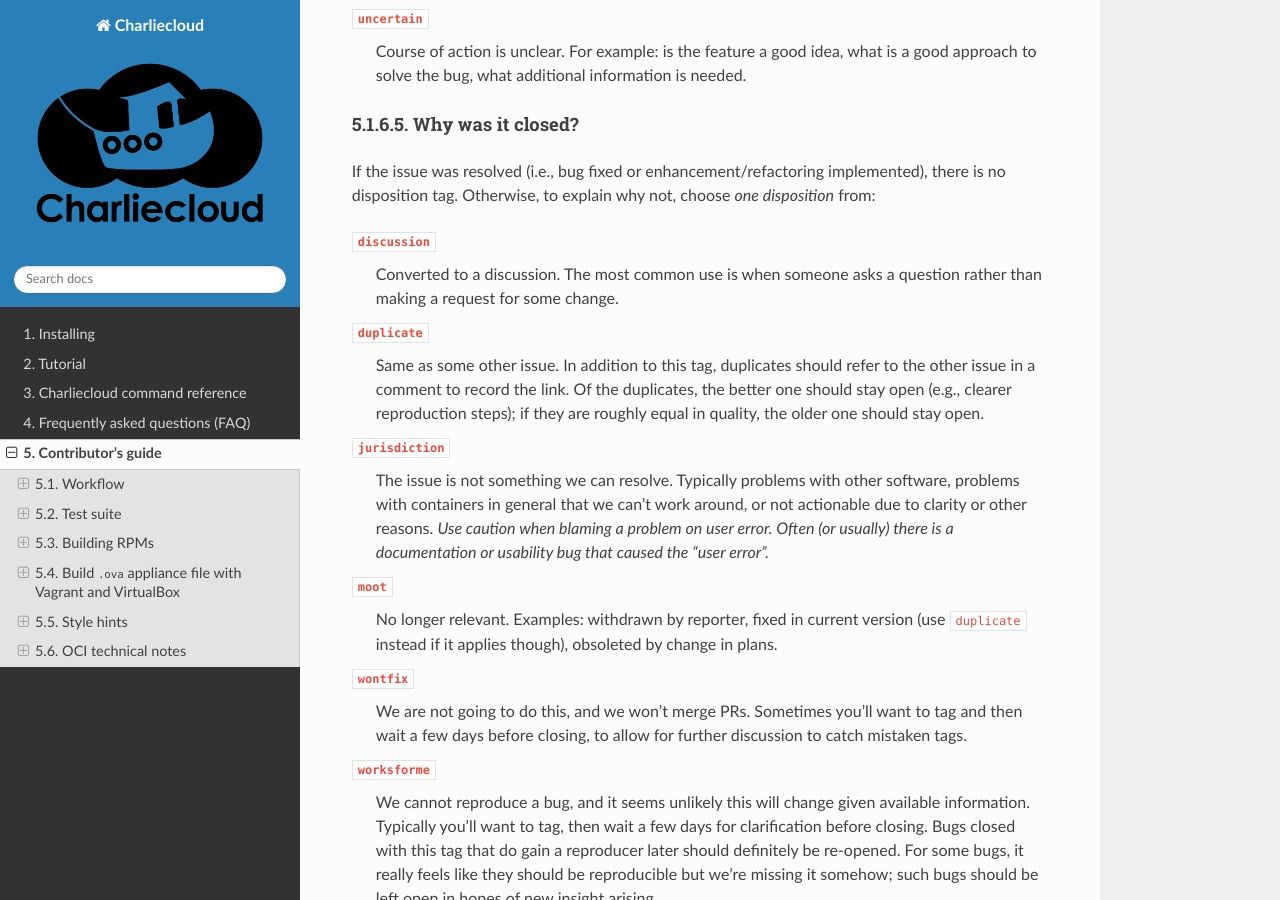
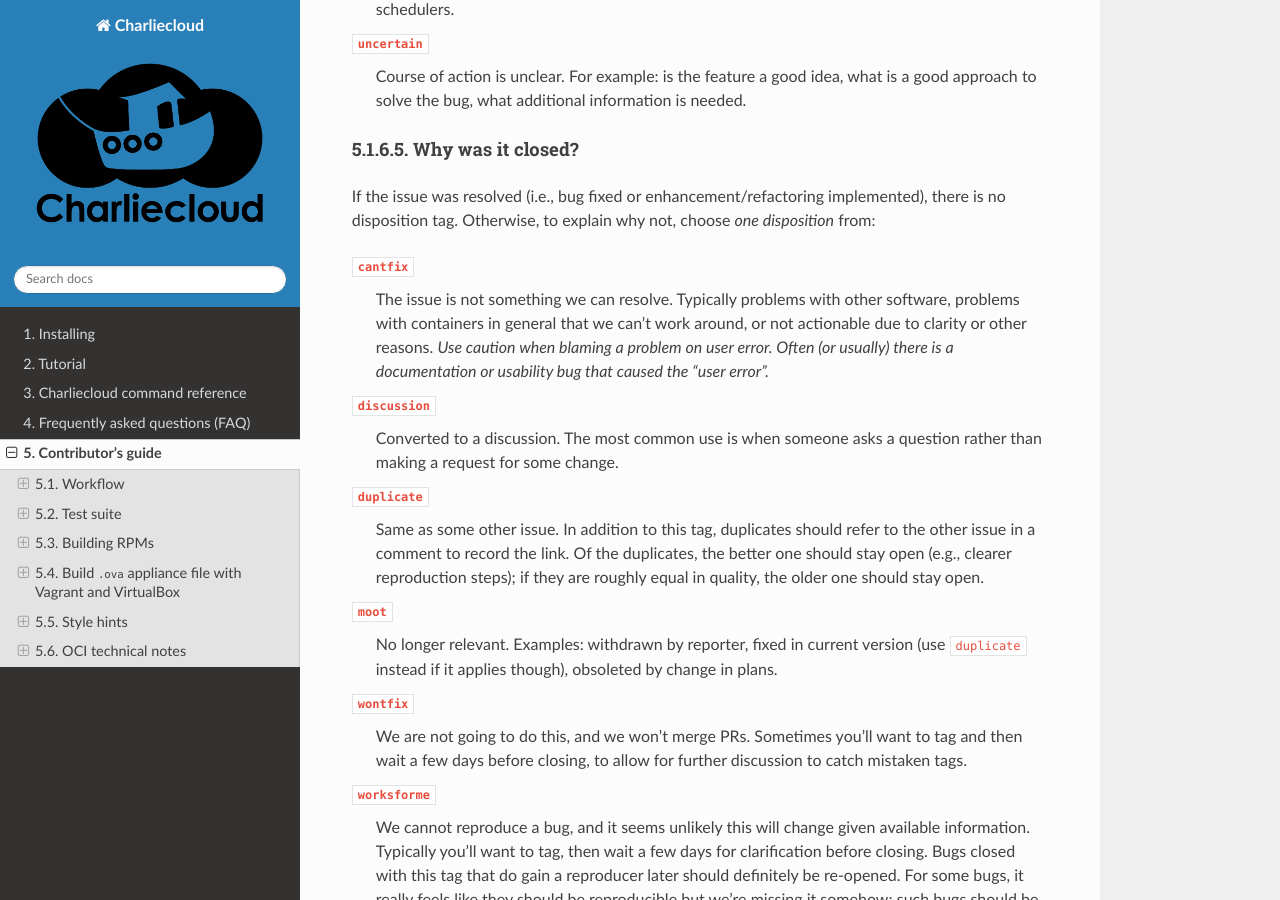
Before and after one commit to hpc/charliecloud, a Sphinx documentation site: the page built from doc/dev.rst, in a window 1280 px wide and 900 px high, scrolled down 7883 px. Built offline with Sphinx 7.4.7 and the Read the Docs theme 2.0.0, drawn with Linux system fonts in a browser that asks for light colours; some of the changed lines change nothing that is shown; some of the changed text lies outside the part shown.

Commit message:
more revisions per feedback [skip ci]

```diff
--- a/doc/dev.rst
+++ b/doc/dev.rst
@@ -322,7 +322,8 @@
   glue code.)
 
 :code:`glue`
-  Largely shell scripts in :code:`bin`.
+  The “glue” that ties the runtime and image management (:code:`ch-image` or
+  another builder) together. Largely shell scripts in :code:`bin`.
 
 :code:`install`
   Charliecloud build & install system, packaging, etc. (Not to be confused
@@ -362,6 +363,13 @@
 implemented), there is no disposition tag. Otherwise, to explain why not,
 choose *one disposition* from:
 
+:code:`cantfix`
+  The issue is not something we can resolve. Typically problems with other
+  software, problems with containers in general that we can't work around, or
+  not actionable due to clarity or other reasons. *Use caution when blaming a
+  problem on user error. Often (or usually) there is a documentation or
+  usability bug that caused the "user error".*
+
 :code:`discussion`
   Converted to a discussion. The most common use is when someone asks a
   question rather than making a request for some change.
@@ -371,13 +379,6 @@
   to the other issue in a comment to record the link. Of the duplicates, the
   better one should stay open (e.g., clearer reproduction steps); if they are
   roughly equal in quality, the older one should stay open.
-
-:code:`jurisdiction`
-  The issue is not something we can resolve. Typically problems with other
-  software, problems with containers in general that we can't work around, or
-  not actionable due to clarity or other reasons. *Use caution when blaming a
-  problem on user error. Often (or usually) there is a documentation or
-  usability bug that caused the "user error".*
 
 :code:`moot`
   No longer relevant. Examples: withdrawn by reporter, fixed in current
@@ -1362,4 +1363,4 @@
 * :code:`runc create` man page: https://raw.githubusercontent.com/opencontainers/runc/master/man/runc-create.8.md
 * https://github.com/opencontainers/runtime-spec/blob/master/runtime.md
 
-..  LocalWords:  milestoned gh nv cht Chacon's scottchacon mis
+..  LocalWords:  milestoned gh nv cht Chacon's scottchacon mis cantfix
```
